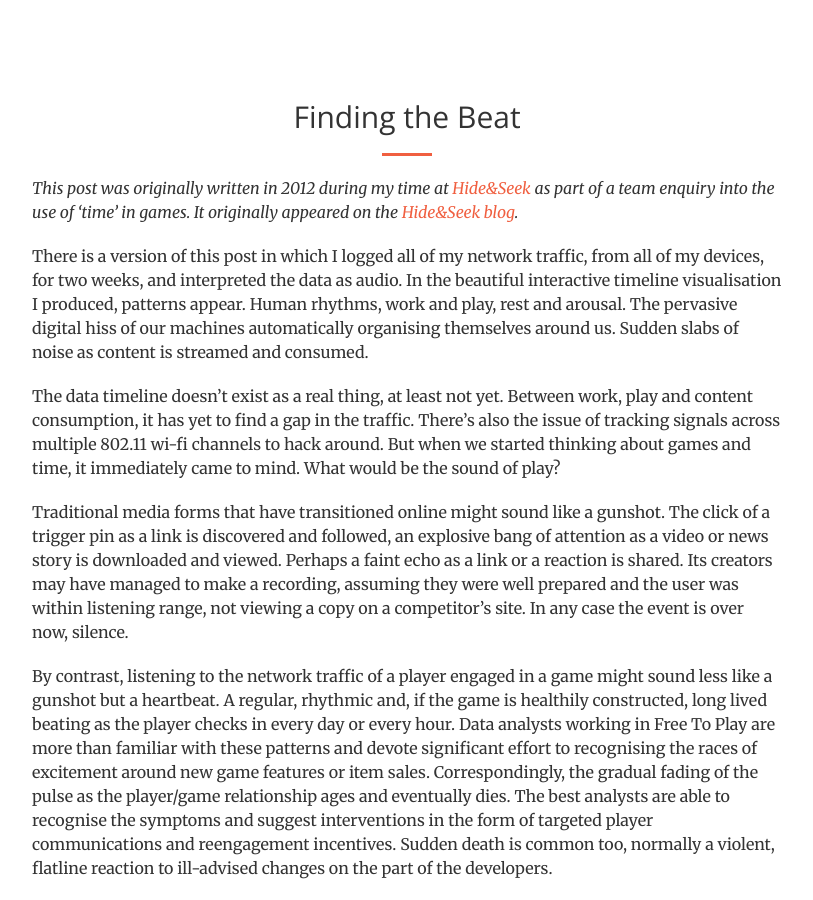
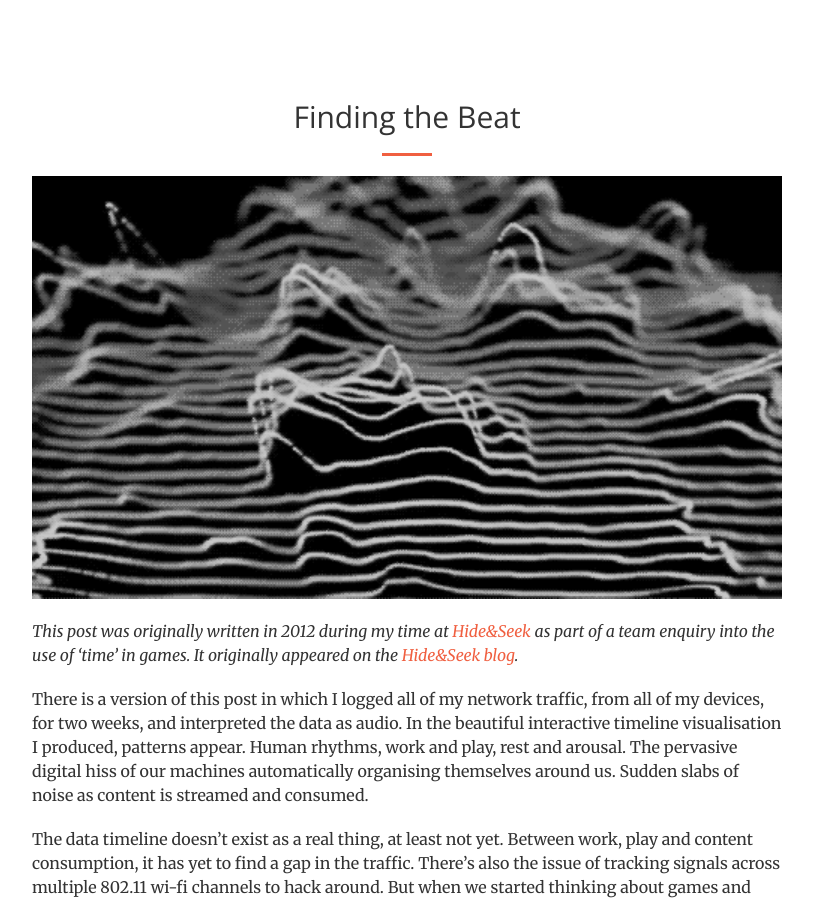
Before and after one commit to danborthwick/smartcasualweb, a Jekyll site: the page built from _posts/2012-11-17-FindingTheBeat.md, in a window 1280 px wide and 900 px high. Shown: the whole window, without its empty margins (233-1046 px from the left). Built offline with Jekyll 4.4.1, drawn with Linux system fonts in a browser that asks for light colours.

Commit message:
Better blog excerpts

```diff
--- a/_config.yml
+++ b/_config.yml
@@ -16,6 +16,8 @@
 github_username:  danborthwick
 google_analytics: UA-80922685-1
 
+excerpt_separator: <!--excerpt-->
+
 # Build settings
 markdown: kramdown
 
--- a/_posts/2012-11-17-FindingTheBeat.md
+++ b/_posts/2012-11-17-FindingTheBeat.md
@@ -1,10 +1,14 @@
 ---
 layout: post
 title:  "Finding the Beat"
+image: /img/blog/audiobeat.gif
 ---
+
+{% include blog-image.html name="audiobeat.gif" width="100%" %}
 
 _This post was originally written in 2012 during my time at [Hide&Seek](http://hideandseek.net) as part of a team enquiry into the use of 'time' in games. It originally appeared on the [Hide&Seek blog](http://hideandseek.net/blog)._
 
+<!--excerpt-->
 There is a version of this post in which I logged all of my network traffic, from all of my devices, for two weeks, and interpreted the data as audio. In the beautiful interactive timeline visualisation I produced, patterns appear. Human rhythms, work and play, rest and arousal. The pervasive digital hiss of our machines automatically organising themselves around us. Sudden slabs of noise as content is streamed and consumed.
 
 The data timeline doesn’t exist as a real thing, at least not yet. Between work, play and content consumption, it has yet to find a gap in the traffic. There’s also the issue of tracking signals across multiple 802.11 wi-fi channels to hack around. But when we started thinking about games and time, it immediately came to mind. What would be the sound of play?
```
Also changed, not shown: _posts/2018-11-12-DemocracyLab.md (+1 -0 lines), img/blog/audiobeat.gif (added).
